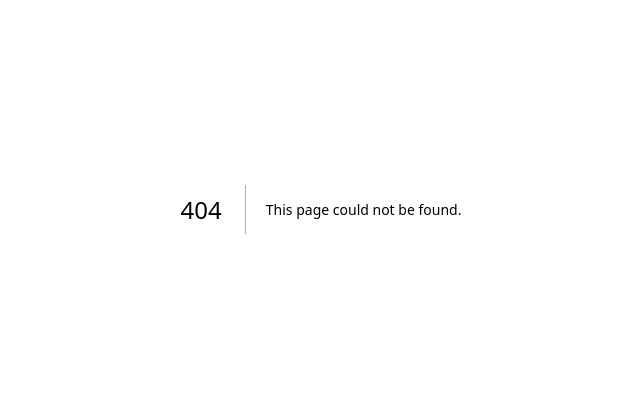
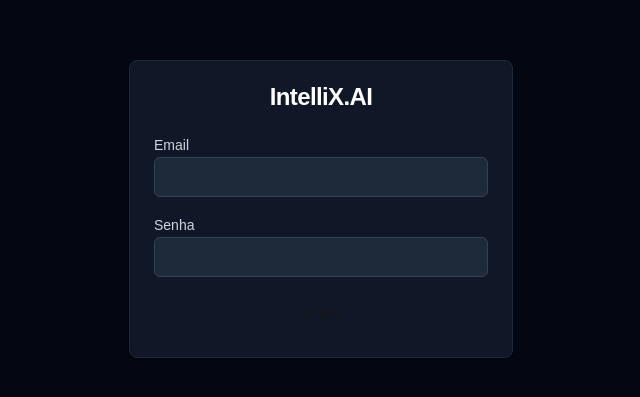
Before and after one commit to fmbp1981-hash/intellix-squad-hub, a Next.js app: page /login in a window 1280 px wide. Before the commit this address had no page. Shown: the part 191-588 px from the top of the page, without its empty margins (319-959 px from the left). Built offline with nearby package versions, Linux system fonts and the light colour scheme; no server answers.

Commit message:
feat: auth flow — login, middleware, protected routes

```diff
--- /dev/null
+++ b/app/(auth)/layout.tsx
@@ -0,0 +1,7 @@
+export default function AuthLayout({ children }: { children: React.ReactNode }) {
+  return (
+    <div className="min-h-screen flex items-center justify-center bg-gray-950">
+      {children}
+    </div>
+  )
+}
--- /dev/null
+++ b/app/(auth)/login/page.tsx
@@ -0,0 +1,58 @@
+'use client'
+import { useState } from 'react'
+import { createClient } from '@/lib/supabase/client'
+import { useRouter } from 'next/navigation'
+import { Button } from '@/components/ui/button'
+import { Input } from '@/components/ui/input'
+import { Label } from '@/components/ui/label'
+import { Card, CardContent, CardHeader, CardTitle } from '@/components/ui/card'
+
+export default function LoginPage() {
+  const [email, setEmail] = useState('')
+  const [password, setPassword] = useState('')
+  const [error, setError] = useState<string | null>(null)
+  const [loading, setLoading] = useState(false)
+  const router = useRouter()
+  const supabase = createClient()
+
+  async function handleLogin(e: React.FormEvent) {
+    e.preventDefault()
+    setLoading(true)
+    setError(null)
+    const { error } = await supabase.auth.signInWithPassword({ email, password })
+    if (error) {
+      setError(error.message)
+      setLoading(false)
+      return
+    }
+    router.push('/workspaces')
+  }
+
+  return (
+    <Card className="w-full max-w-sm bg-gray-900 border-gray-800">
+      <CardHeader>
+        <CardTitle className="text-white text-center">IntelliX.AI</CardTitle>
+      </CardHeader>
+      <CardContent>
+        <form onSubmit={handleLogin} className="space-y-4">
+          <div className="space-y-2">
+            <Label htmlFor="email" className="text-gray-300">Email</Label>
+            <Input id="email" type="email" value={email}
+              onChange={e => setEmail(e.target.value)}
+              className="bg-gray-800 border-gray-700 text-white" required />
+          </div>
+          <div className="space-y-2">
+            <Label htmlFor="password" className="text-gray-300">Senha</Label>
+            <Input id="password" type="password" value={password}
+              onChange={e => setPassword(e.target.value)}
+              className="bg-gray-800 border-gray-700 text-white" required />
+          </div>
+          {error && <p className="text-red-400 text-sm">{error}</p>}
+          <Button type="submit" className="w-full" disabled={loading}>
+            {loading ? 'Entrando...' : 'Entrar'}
+          </Button>
+        </form>
+      </CardContent>
+    </Card>
+  )
+}
--- /dev/null
+++ b/app/(dashboard)/layout.tsx
@@ -0,0 +1,16 @@
+import { createClient } from '@/lib/supabase/server'
+import { redirect } from 'next/navigation'
+import { SidebarNav } from '@/components/ui/sidebar-nav'
+
+export default async function DashboardLayout({ children }: { children: React.ReactNode }) {
+  const supabase = await createClient()
+  const { data: { user } } = await supabase.auth.getUser()
+  if (!user) redirect('/login')
+
+  return (
+    <div className="flex min-h-screen bg-gray-950">
+      <SidebarNav />
+      <main className="flex-1 p-6">{children}</main>
+    </div>
+  )
+}
--- /dev/null
+++ b/app/(dashboard)/page.tsx
@@ -0,0 +1,4 @@
+import { redirect } from 'next/navigation'
+export default function DashboardRoot() {
+  redirect('/workspaces')
+}
--- /dev/null
+++ b/components/ui/sidebar-nav.tsx
@@ -0,0 +1,51 @@
+'use client'
+import Link from 'next/link'
+import { usePathname } from 'next/navigation'
+import { createClient } from '@/lib/supabase/client'
+import { useRouter } from 'next/navigation'
+import { LayoutDashboard, Settings, LogOut } from 'lucide-react'
+
+const navItems = [
+  { href: '/workspaces', label: 'Workspaces', icon: LayoutDashboard },
+  { href: '/settings', label: 'Settings', icon: Settings },
+]
+
+export function SidebarNav() {
+  const pathname = usePathname()
+  const router = useRouter()
+  const supabase = createClient()
+
+  async function signOut() {
+    await supabase.auth.signOut()
+    router.push('/login')
+  }
+
+  return (
+    <aside className="w-56 bg-gray-900 border-r border-gray-800 flex flex-col min-h-screen">
+      <div className="p-4 border-b border-gray-800">
+        <span className="text-white font-bold text-sm">IntelliX.AI</span>
+        <p className="text-gray-500 text-xs mt-0.5">Squad Platform</p>
+      </div>
+      <nav className="flex-1 p-3 space-y-1">
+        {navItems.map(({ href, label, icon: Icon }) => (
+          <Link key={href} href={href}
+            className={`flex items-center gap-2.5 px-3 py-2 rounded-md text-sm transition-colors ${
+              pathname.startsWith(href)
+                ? 'bg-gray-800 text-white'
+                : 'text-gray-400 hover:text-white hover:bg-gray-800'
+            }`}>
+            <Icon size={16} />
+            {label}
+          </Link>
+        ))}
+      </nav>
+      <div className="p-3 border-t border-gray-800">
+        <button onClick={signOut}
+          className="flex items-center gap-2.5 px-3 py-2 rounded-md text-sm text-gray-400 hover:text-white hover:bg-gray-800 w-full transition-colors">
+          <LogOut size={16} />
+          Sair
+        </button>
+      </div>
+    </aside>
+  )
+}
--- /dev/null
+++ b/middleware.ts
@@ -0,0 +1,42 @@
+import { createServerClient } from '@supabase/ssr'
+import { NextResponse, type NextRequest } from 'next/server'
+
+export async function middleware(request: NextRequest) {
+  let supabaseResponse = NextResponse.next({ request })
+
+  const supabase = createServerClient(
+    process.env.NEXT_PUBLIC_SUPABASE_URL!,
+    process.env.NEXT_PUBLIC_SUPABASE_ANON_KEY!,
+    {
+      cookies: {
+        getAll() { return request.cookies.getAll() },
+        setAll(cookiesToSet) {
+          cookiesToSet.forEach(({ name, value }) =>
+            request.cookies.set(name, value))
+          supabaseResponse = NextResponse.next({ request })
+          cookiesToSet.forEach(({ name, value, options }) =>
+            supabaseResponse.cookies.set(name, value, options))
+        },
+      },
+    }
+  )
+
+  const { data: { user } } = await supabase.auth.getUser()
+
+  const isAuthRoute = request.nextUrl.pathname.startsWith('/login')
+  const isApiRoute = request.nextUrl.pathname.startsWith('/api')
+
+  if (!user && !isAuthRoute && !isApiRoute) {
+    return NextResponse.redirect(new URL('/login', request.url))
+  }
+
+  if (user && isAuthRoute) {
+    return NextResponse.redirect(new URL('/workspaces', request.url))
+  }
+
+  return supabaseResponse
+}
+
+export const config = {
+  matcher: ['/((?!_next/static|_next/image|favicon.ico).*)'],
+}
```
